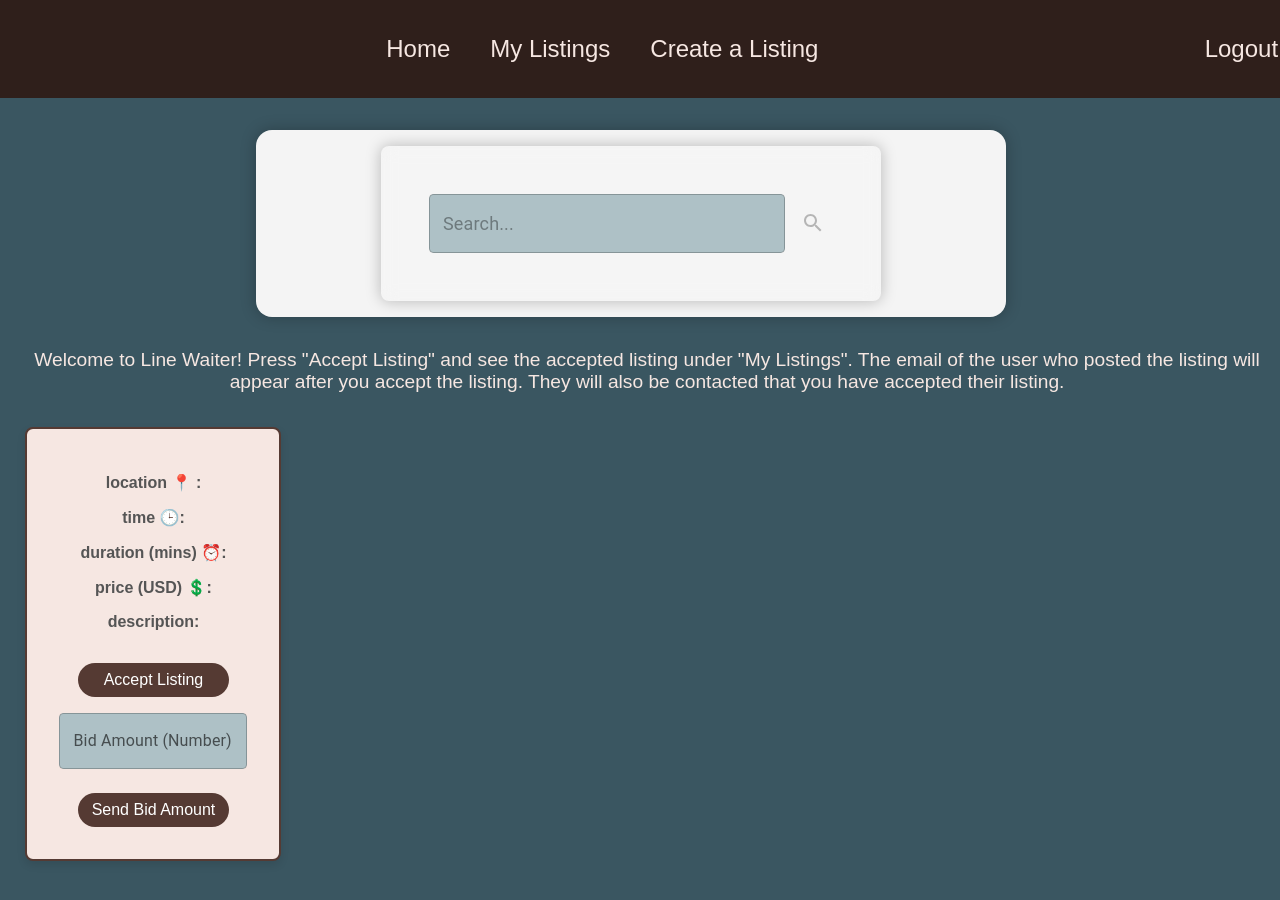
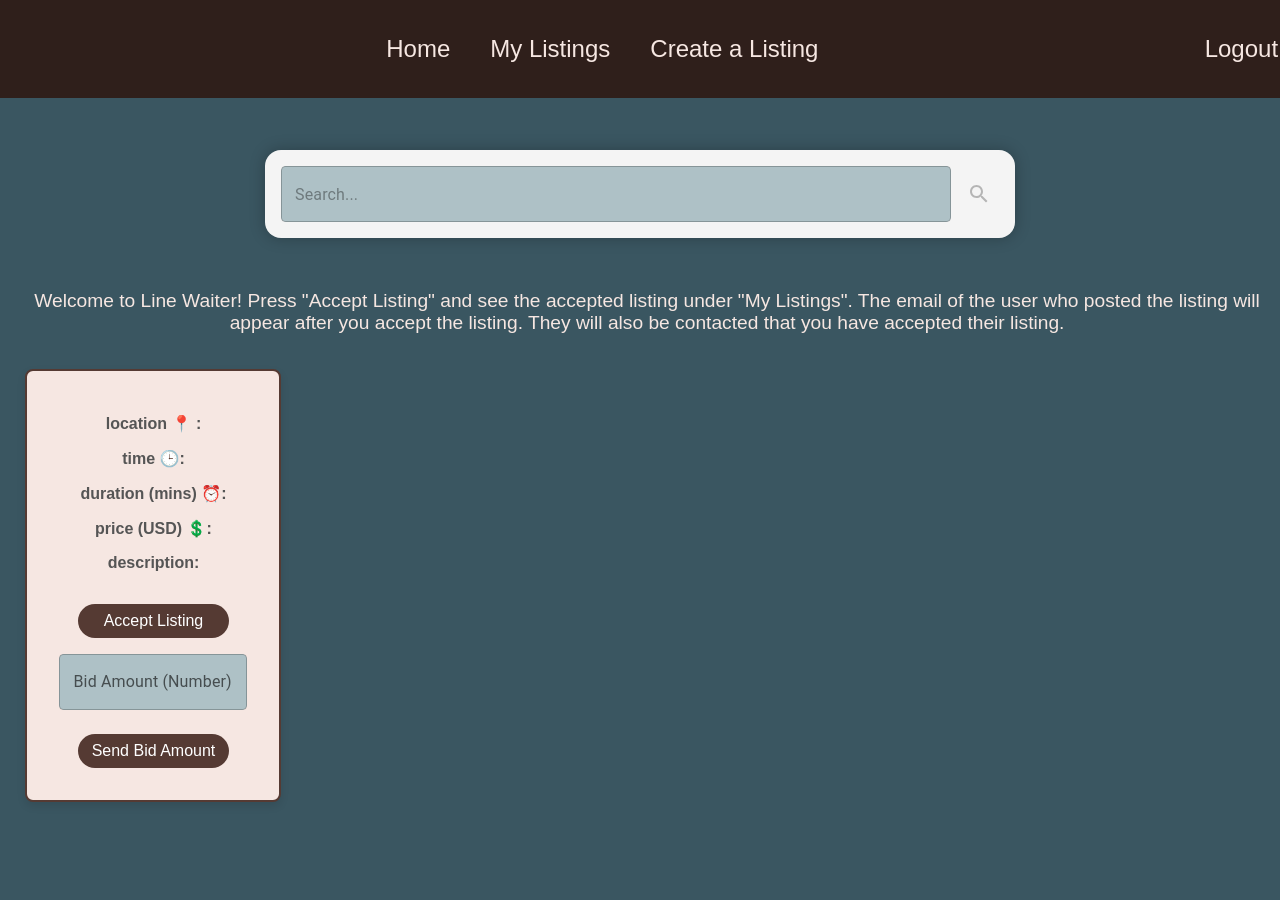
Before and after one commit to Nathaniel-github/LineWaiter, a React (Create React App) app in the folder LineWaiter/line-waiter/: page /home in a window 1280 px wide. Shown: the top 900 px of the page. Built offline with nearby package versions, Linux system fonts and the light colour scheme; no server answers.

Commit message:
fixed search bar alignment issues

```diff
--- a/LineWaiter/line-waiter/src/components/searchbar.css
+++ b/LineWaiter/line-waiter/src/components/searchbar.css
@@ -1,20 +1,44 @@
+* {
+  margin: 0;
+  padding: 0;
+  box-sizing: border-box;
+}
+
+body {
+  margin: 0;
+  font-family: -apple-system, BlinkMacSystemFont, 'Segoe UI', 'Roboto', 'Oxygen',
+    'Ubuntu', 'Cantarell', 'Fira Sans', 'Droid Sans', 'Helvetica Neue',
+    sans-serif;
+  -webkit-font-smoothing: antialiased;
+  -moz-osx-font-smoothing: grayscale;
+}
+
+.search-bar-container {
+  display: flex;
+  justify-content: center;
+  align-items: center;
+  min-height: 100vh; /* Full viewport height */
+  width: 100vw; /* Full viewport width */
+  background: transparent; /* Your chosen color */
+}
+
 .search-bar {
   display: flex;
+  justify-content: center; /* Center child elements horizontally */
+  align-items: center; /* Center child elements vertically */
   min-height: 10rem;
-    min-width: 100vw;
-    background: #7B949B;
+  width: 50%; /* Adjust based on desired width */
+  background: transparent; /* Your chosen color */
   padding: 10px 20px;
   border-radius: 50px;
 }
 
 .search-bar input {
+  width: 100%; /* Input field fills the search bar */
   padding: 6px;
   background: transparent;
-    border: 0;
-    outline: 0;
+  border: none;
+  outline: none;
   color: #F6E7E2;
   font-size: 24px;
-    max-width: 250px;
 }
-
-.search-bar
--- a/LineWaiter/line-waiter/src/components/searchbar.jsx
+++ b/LineWaiter/line-waiter/src/components/searchbar.jsx
@@ -5,7 +5,7 @@ import IconButton from '@mui/material/IconButton';
 import SearchIcon from '@mui/icons-material/Search';
 import Box from '@mui/material/Box';
 
-const SearchBar = ({ data, onSearch }) => {
+const SearchBar = ({ onSearch }) => {
   const [query, setQuery] = useState('');
 
   const handleInputChange = (event) => {
@@ -14,23 +14,37 @@ const SearchBar = ({ data, onSearch }) => {
     onSearch(value);
   };
 
-
   return (
-    <Box sx={{ maxWidth: 750, minWidth: 750, marginLeft: 0, padding: 2, backgroundColor: '#f4f4f4', borderRadius: 4 }}>
-      <Box sx={{ display: 'flex', alignItems: 'center' }}>
+      <Box
+        sx={{
+          maxWidth: 750,
+          minWidth: 300, // Adjusted for responsiveness
+          width: '80%', // Makes the search bar responsive
+          backgroundColor: '#f4f4f4',
+          borderRadius: 4,
+          display: 'flex',
+          alignItems: 'center',
+          padding: 2,
+        }}
+      >
         <TextField
           fullWidth
           placeholder="Search..."
           onChange={handleInputChange}
           value={query}
-          sx={{ mr: 1, width: '100%' }} // Adjust the width here to make the search bar bigger
-          inputProps={{ style: { fontSize: 18 } }} // Adjust the font size
+          sx={{
+            mr: 1,
+            width: 'auto', // Adjusted to take necessary space
+            flex: 1, // Makes TextField flexibly fill the space
+            inputProps: {
+              style: { fontSize: 18 }, // Preserves the font size adjustment
+            },
+          }}
         />
         <IconButton aria-label="search" disabled>
           <SearchIcon />
         </IconButton>
       </Box>
-    </Box>
   );
 };
 
--- a/LineWaiter/line-waiter/src/index.css
+++ b/LineWaiter/line-waiter/src/index.css
@@ -29,12 +29,11 @@ code {
   display: flex;
   flex-direction: column;
   min-height: 10rem;
-  min-width: 100vw;
+  width: 100vw;
   background: #3A5661;
-  padding-left: 20%;
   padding-top: 2rem;
-  justify-content: center;
-  align-items: center;
+  justify-content: center; /* Adjusted for vertical centering or space distribution */
+  align-items: center; /* Correct value for horizontal centering */
 }
 
 .home-intro {
```
Lines whose indentation alone changed are shown as unchanged.
